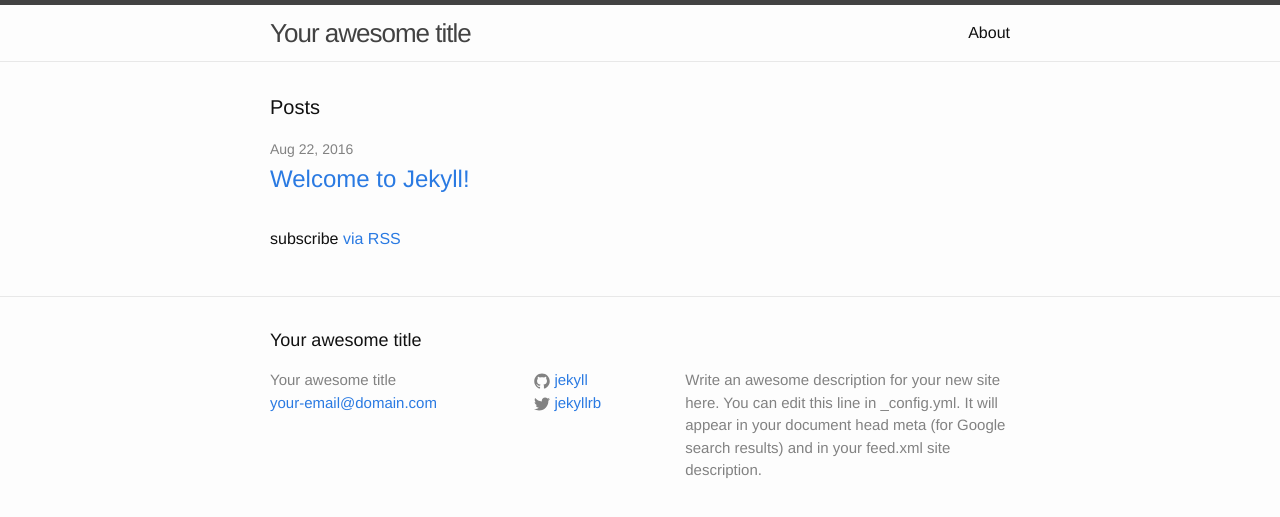
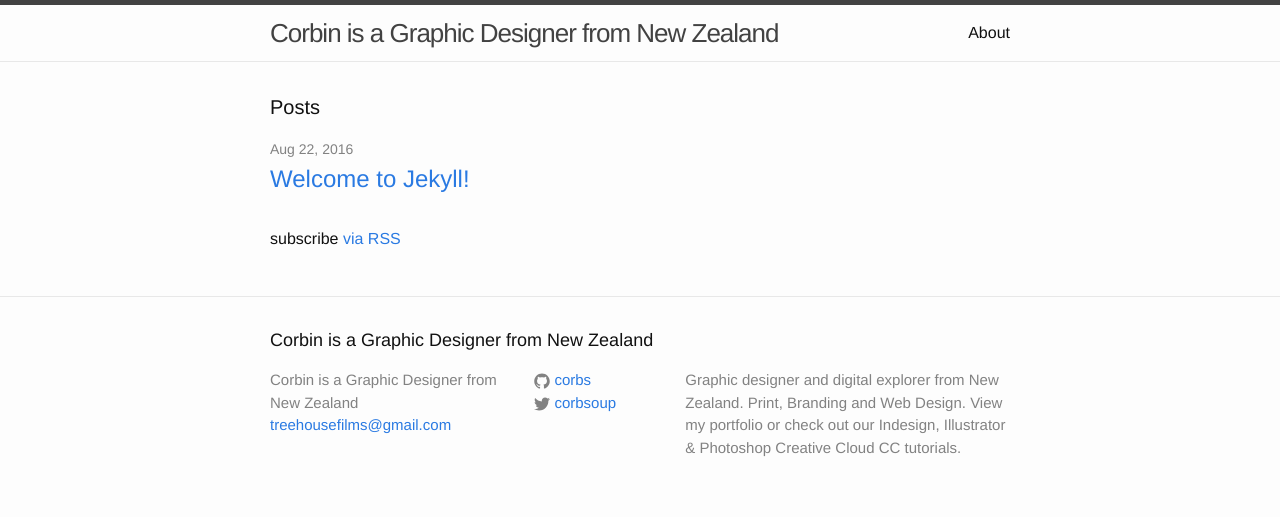
Before and after one commit to corbs/corbs.github.io, a Jekyll site: the page built from index.html, in a window 1280 px wide. Shown: the top 517 px of the page. Built offline with Jekyll 4.4.1, drawn with Linux system fonts in a browser that asks for light colours.

Commit message:
first changes

```diff
--- a/_config.yml
+++ b/_config.yml
@@ -6,16 +6,13 @@
 # 'jekyll serve'. If you change this file, please restart the server process.
 
 # Site settings
-title: Your awesome title
-email: your-email@domain.com
-description: > # this means to ignore newlines until "baseurl:"
-  Write an awesome description for your new site here. You can edit this
-  line in _config.yml. It will appear in your document head meta (for
-  Google search results) and in your feed.xml site description.
+title: Corbin is a Graphic Designer from New Zealand
+email: treehousefilms@gmail.com
+description: Graphic designer and digital explorer from New Zealand. Print, Branding and Web Design. View my portfolio or check out our Indesign, Illustrator & Photoshop Creative Cloud CC tutorials.
 baseurl: "" # the subpath of your site, e.g. /blog
-url: "http://yourdomain.com" # the base hostname & protocol for your site
-twitter_username: jekyllrb
-github_username:  jekyll
+url: "http://corbin.nz" # the base hostname & protocol for your site
+twitter_username: corbsoup
+github_username:  corbs
 
 # Build settings
 markdown: kramdown
--- /dev/null
+++ b/_layouts/home.html
@@ -0,0 +1,4 @@
+---
+layout: default
+---
+<h1>This is the homepage, editable from _layouts/home</h1>
```
Also changed, not shown: Gemfile.lock.
